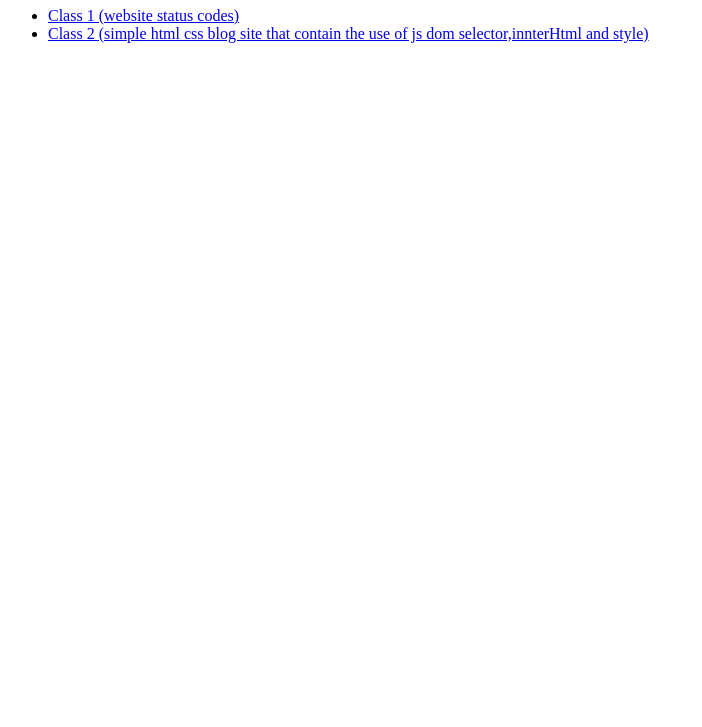
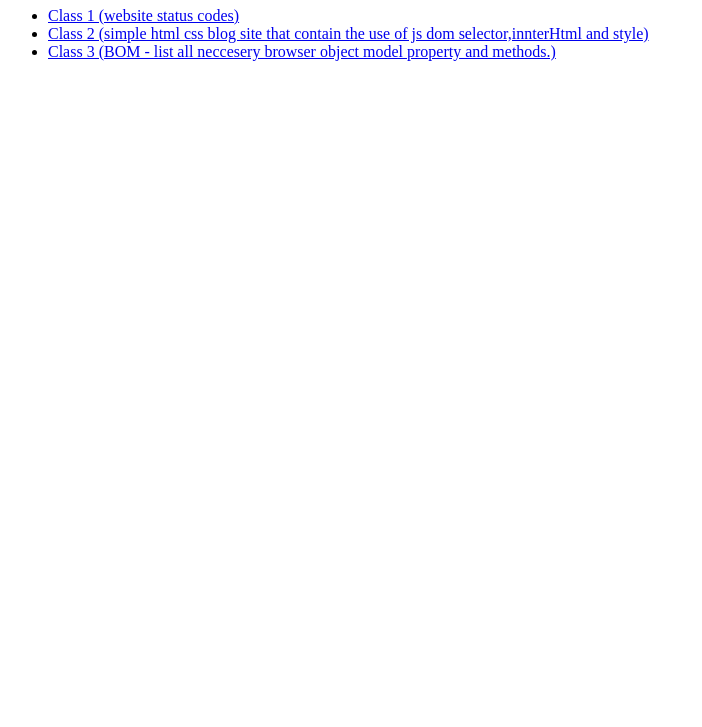
Before and after one commit to kmfoysal06/bmc-js-dom, a plain HTML site: page index.html in a window 1280 px wide. Shown: the part 73-800 px from the top of the page, without its empty margins (0-702 px from the left). Drawn offline with Linux system fonts and the light colour scheme.

Commit message:
added class3 to index

```diff
--- a/index.html
+++ b/index.html
@@ -12,6 +12,7 @@
 		<ul>
 			<li><a href="class1.html">Class 1 (website status codes)</a></li>
 			<li><a href="class2-blog.html">Class 2 (simple html css blog site that contain the use of js dom selector,innterHtml and style)</a></li>
+			<li><a href="class3-bom.html">Class 3 (BOM - list all neccesery browser object model property and methods.)</a></li>
 		</ul>
 	</div>
 </body>
```
